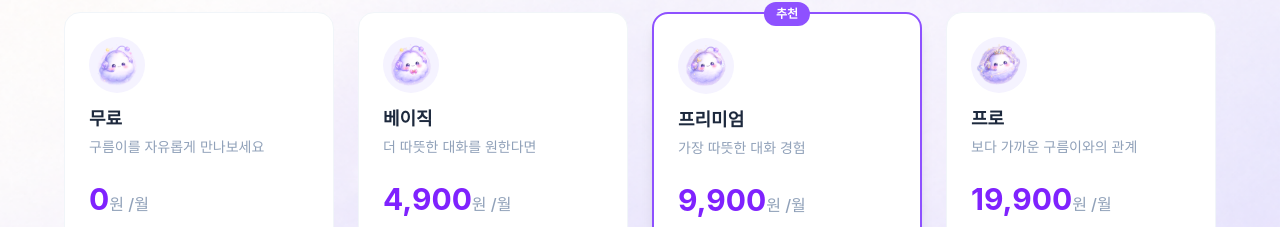
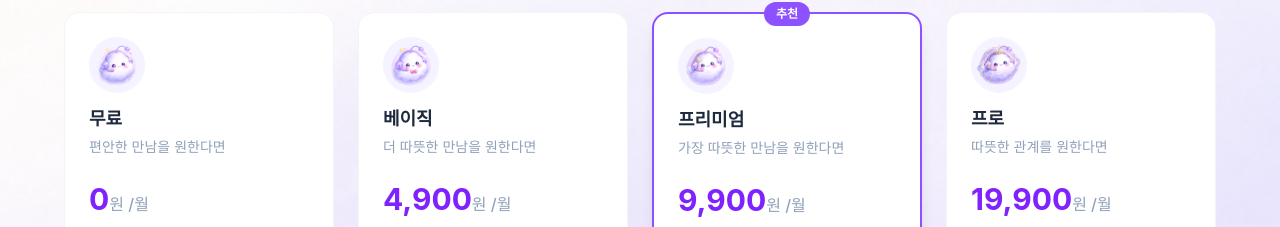
Before and after one commit to sojung627/gureum-talk, a React (Vite) app in the folder frontend/: page /plans in a window 1280 px wide. Shown: the part 415-642 px from the top of the page. Built offline with nearby package versions, Linux system fonts and the light colour scheme; no server answers.

Commit message:
요금제 페이지 제작 완료

```diff
--- a/frontend/src/pages/plans/Plans.tsx
+++ b/frontend/src/pages/plans/Plans.tsx
@@ -25,7 +25,7 @@ function Plans() {
   const plans: Plan[] = [
     {
         name: '무료',
-        description: '구름이를 자유롭게 만나보세요',
+        description: '편안한 만남을 원한다면',
         price: 0,
         image: '/images/gureum/GureumAI.png',
         content: ['AI 채팅 일일 10회', '음성 채팅 10분', '대화 히스토리 저장 7일', '파일 첨부 3개까지', 'AI 기억 기능', '광고 포함'],
@@ -33,7 +33,7 @@ function Plans() {
     },
     {
         name: '베이직',
-        description: '더 따뜻한 대화를 원한다면',
+        description: '더 따뜻한 만남을 원한다면',
         price: 4900,
         image: '/images/gureum/GureumAI_basic.png',
         content: ['AI 채팅 무제한', '음성 채팅 300분', '대화 히스토리 저장 30일', '파일 첨부 10개까지', 'AI 기억 기능', '광고 미포함'],
@@ -41,7 +41,7 @@ function Plans() {
     },
     {
         name: '프리미엄',
-        description: '가장 따뜻한 대화 경험',
+        description: '가장 따뜻한 만남을 원한다면',
         price: 9900,
         image: '/images/gureum/GureumAI_premium.png',
         content: ['AI 채팅 무제한', '음성 채팅 600분', '대화 히스토리 저장 무제한', '파일 첨부 15개까지', 'AI 기억 기능', '광고 미포함'],
@@ -49,7 +49,7 @@ function Plans() {
     },
     {
         name: '프로',
-        description: '보다 가까운 구름이와의 관계',
+        description: '따뜻한 관계를 원한다면',
         price: 19900,
         image: '/images/gureum/GureumAI_pro.png',
         content: ['AI 채팅 무제한', '음성 채팅 무제한', '대화 히스토리 저장 무제한', '파일 첨부 무제한', 'AI 기억 기능', '광고 미포함'],
```
